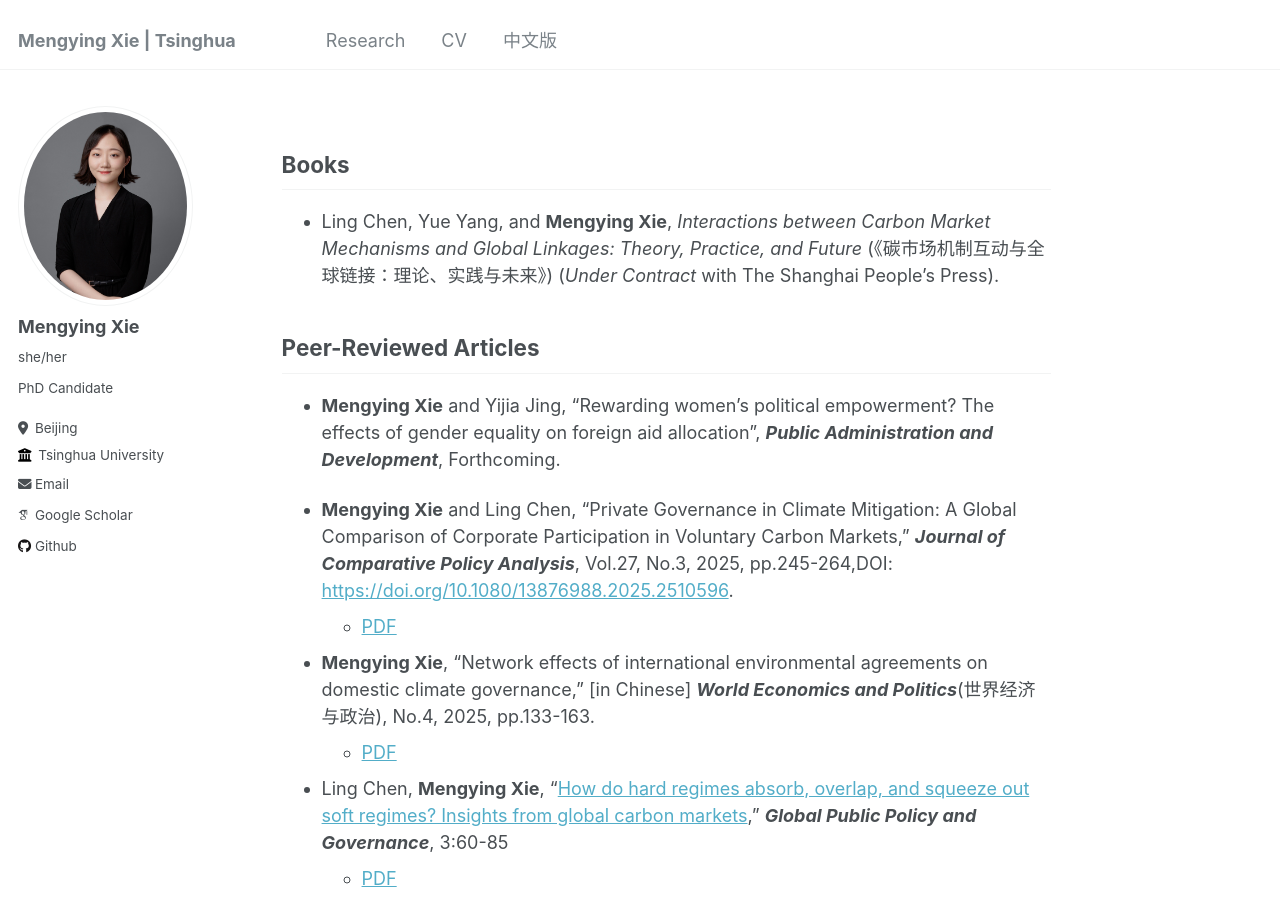
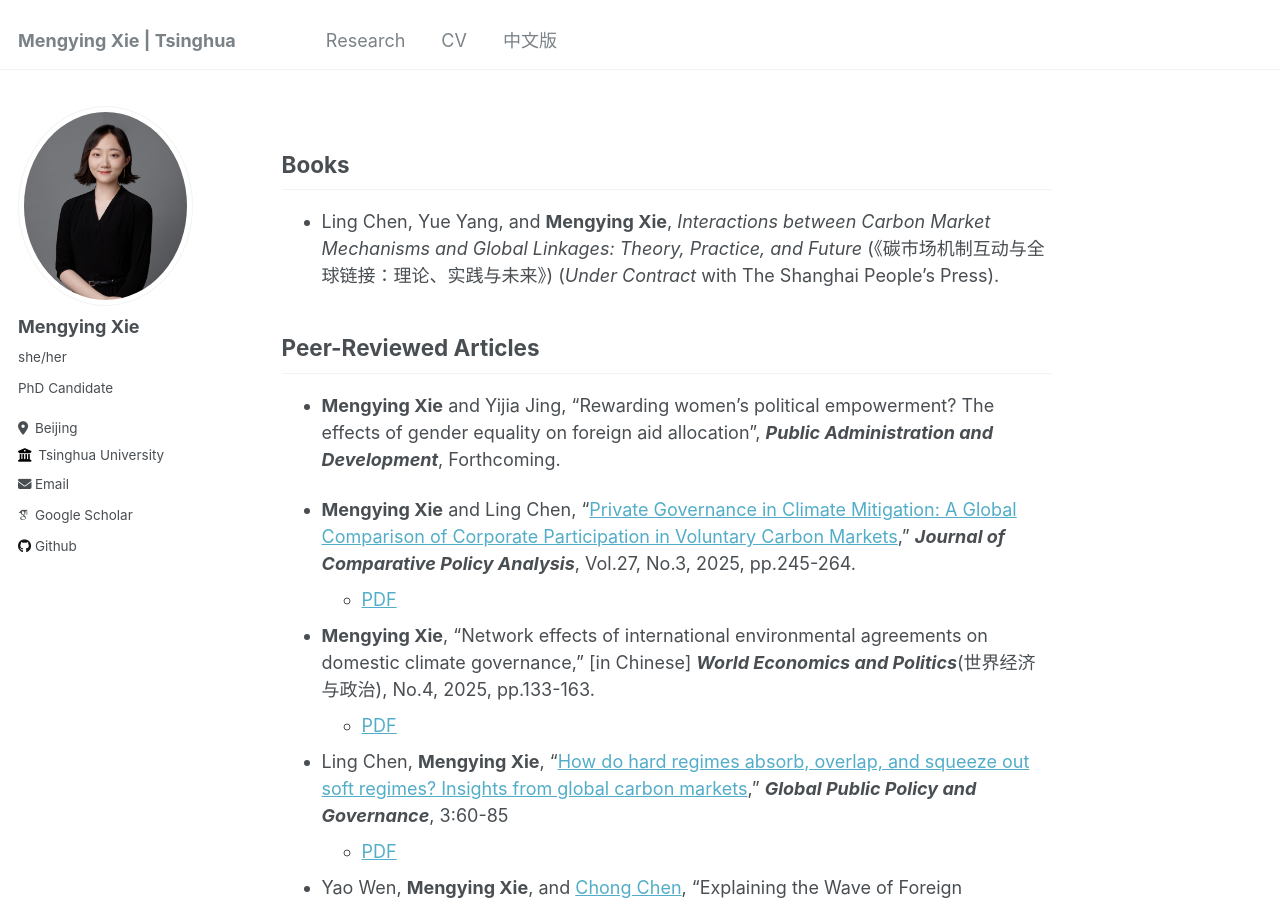
Before and after one commit to xiemythu/xiemythu.github.io, a Jekyll site: the page built from _pages/research.md, in a window 1280 px wide and 900 px high. Built offline with Jekyll 4.4.1, drawn with Linux system fonts in a browser that asks for light colours; some web fonts are replaced.

Commit message:
Update research.md

```diff
--- a/_pages/research.md
+++ b/_pages/research.md
@@ -14,7 +14,7 @@ author_profile: true
 
 * **Mengying Xie** and Yijia Jing, "Rewarding women’s political empowerment? The effects of gender equality on foreign aid allocation", ***Public Administration and Development***, Forthcoming.
 
-* **Mengying Xie** and  Ling Chen, “Private Governance in Climate Mitigation: A Global Comparison of Corporate Participation in Voluntary Carbon Markets," ***Journal of Comparative Policy Analysis***, Vol.27, No.3, 2025, pp.245-264,DOI: [https://doi.org/10.1080/13876988.2025.2510596](10.1080/13876988.2025.2510596).
+* **Mengying Xie** and  Ling Chen, “[Private Governance in Climate Mitigation: A Global Comparison of Corporate Participation in Voluntary Carbon Markets](https://doi.org/10.1080/13876988.2025.2510596)," ***Journal of Comparative Policy Analysis***, Vol.27, No.3, 2025, pp.245-264.
     + [PDF](https://xiemythu.github.io/files/xie_chen_2025.pdf)
 
 *  **Mengying Xie**, "Network effects of international environmental agreements on domestic climate governance," [in Chinese] ***World Economics and Politics***(世界经济与政治), No.4, 2025, pp.133-163.
```
